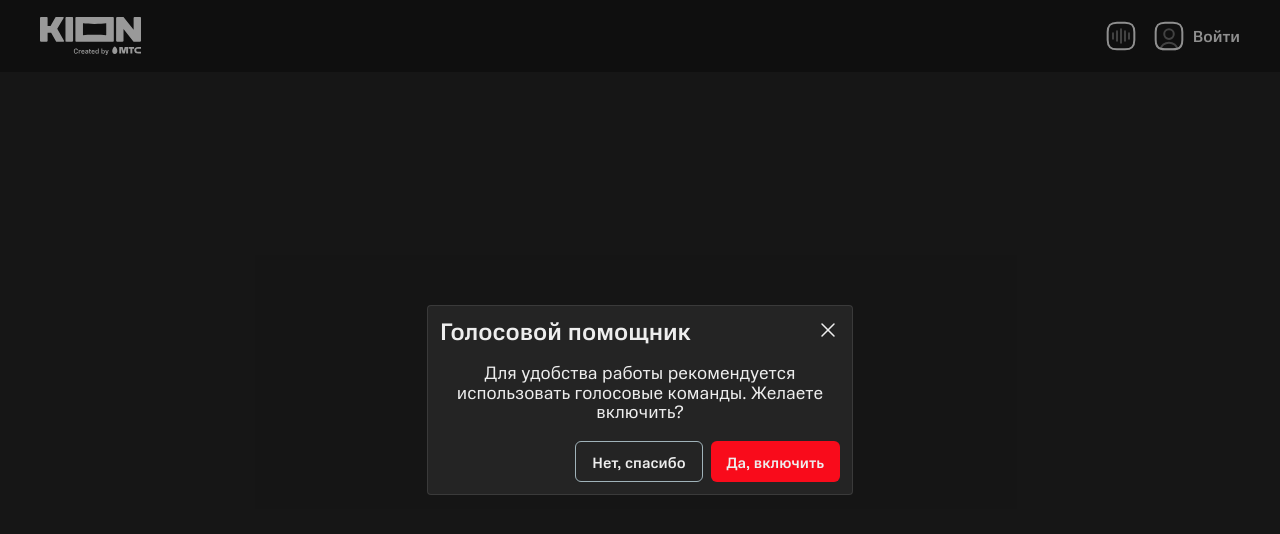
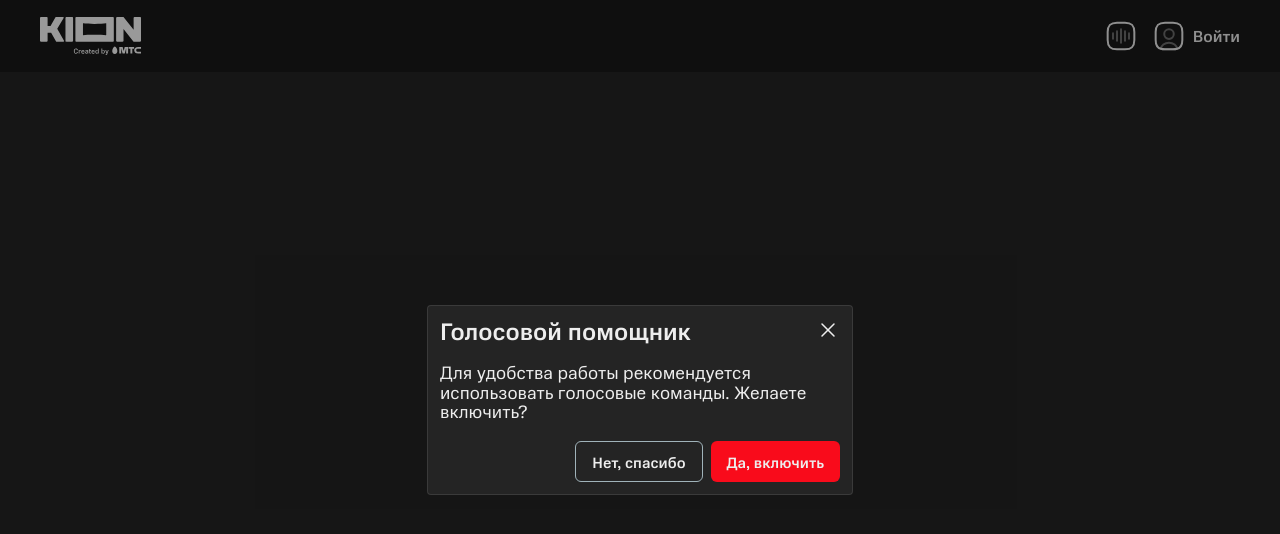
Before and after one commit to itatmisis/mts-epileptic-hack, a React (Vite) app in the folder frontend/: page /home in a window 1280 px wide. Shown: the top 534 px of the page. Built offline with nearby package versions, Linux system fonts and the light colour scheme.

Commit message:
update tooltip style

```diff
--- a/frontend/src/App/RequestVoice/styles.module.scss
+++ b/frontend/src/App/RequestVoice/styles.module.scss
@@ -3,7 +3,6 @@
   flex-direction: column;
   font-family: "MTSSansRegular";
   .requestVoice__body {
-    text-align: center;
     max-width: 400px;
     margin: auto;
     font-size: 18px;
--- a/frontend/src/components/WithTooltip/styles.module.scss
+++ b/frontend/src/components/WithTooltip/styles.module.scss
@@ -2,7 +2,7 @@ $tooltip-min-width: 50px;
 $tooltip-max-width: 150px;
 $arrow-size: 5px;
 $tooltip-bg: rgba(0, 0, 0, 0.3);
-$tooltip-color: var(--text-medium);
+$tooltip-color: var(--text-light);
 
 [data-tooltip] {
   display: flex;
```
